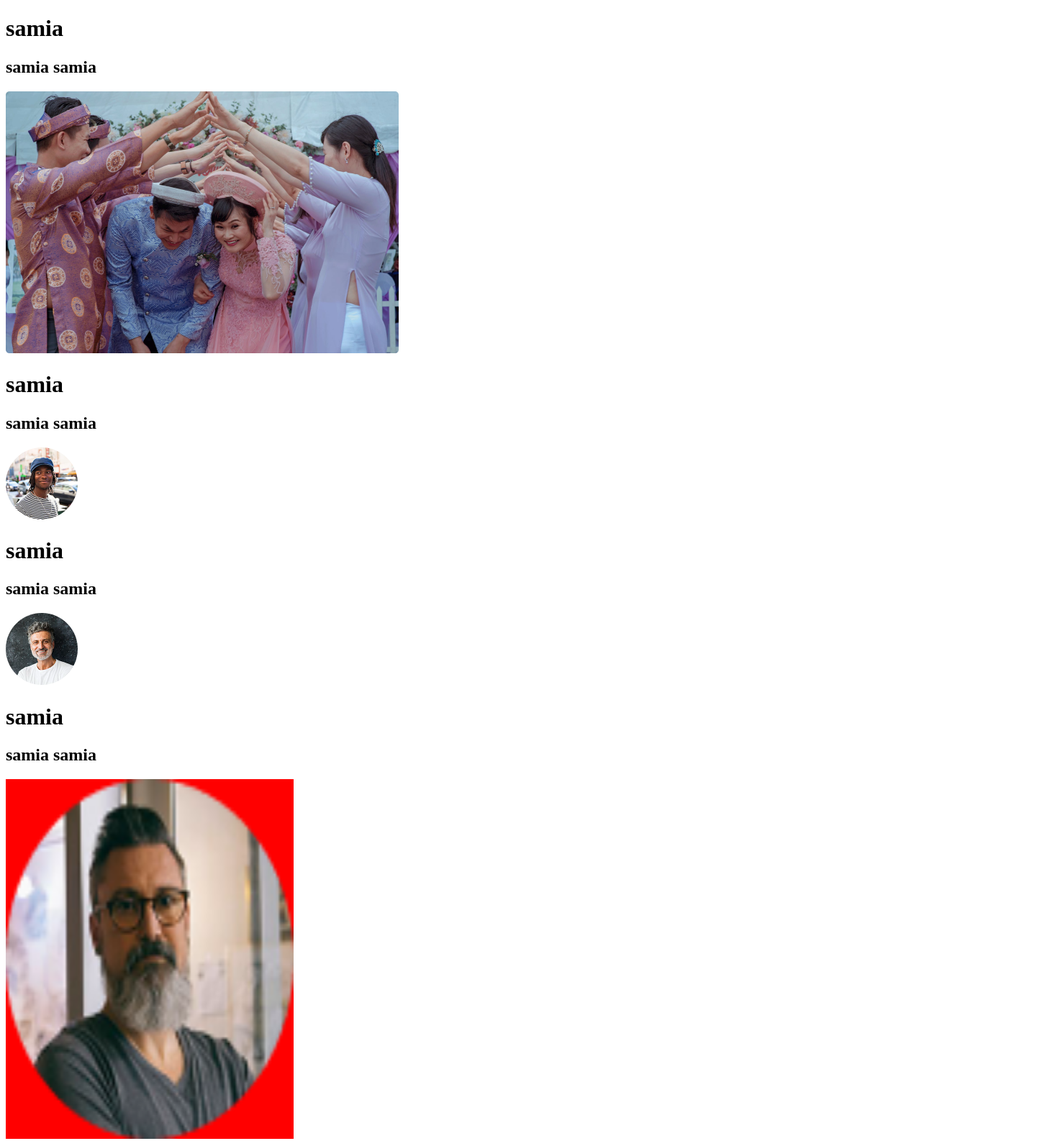
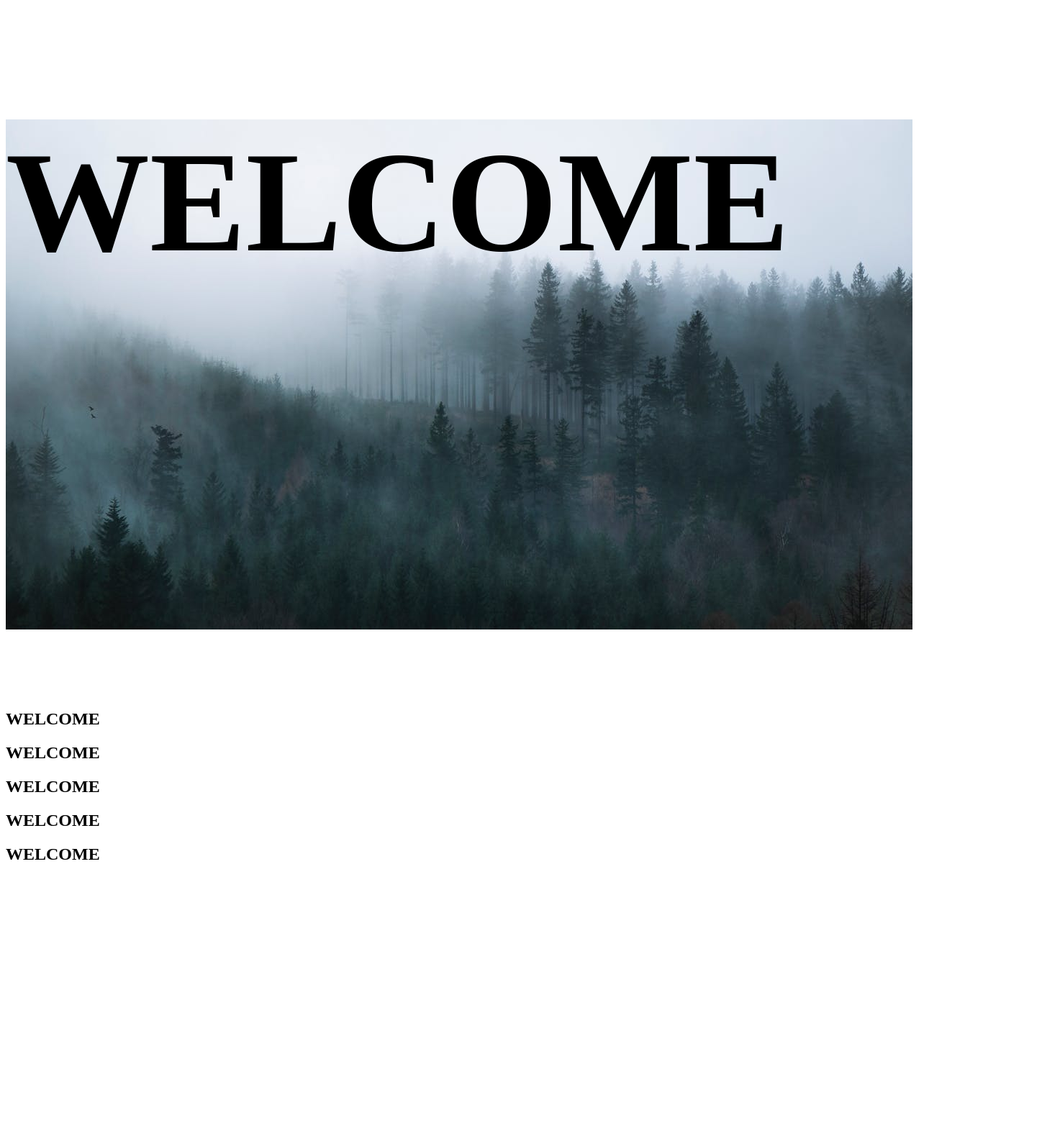
Before and after one commit to Shahadathossainsobuj/samia-first-class, a plain HTML site: page index.html in a window 1280 px wide. Shown: the top 1586 px of the page at 72% size, 1448 px wide, since content can reach past the window. After the commit the page ends 1220 px from the top, so only its background shows below. Drawn offline with Linux system fonts and the light colour scheme.

Commit message:
first commit

```diff
--- a/index.html
+++ b/index.html
@@ -8,34 +8,25 @@
     <title>Document</title>
     <link rel="stylesheet" href="style.css">
 </head>
-<h1>samia</h1>
-<h2>samia samia</h2>
-<img src="images/wedding.png" alt="">
-<h1>samia</h1>
-<h2>samia samia</h2>
-<img class="person-3" src="images/person 3.png" alt="">
-<h1>samia</h1>
-<h2>samia samia</h2>
-<img class="person-2" src="images/person 2.png" alt="">
-<h1>samia</h1>
-<h2>samia samia</h2>
-<img class="person-1" src="images/person 1.png" alt="">
-<h1>samia</h1>
-<h2>samia samia</h2>
-<img class="person-3" src="images/people.png" alt="">
-<h1>samia</h1>
-<h2>samia samia</h2>
-<img class="person-3" src="images/banner.png" alt="">
-
-<p>my name is samia. i am 22 years old. i am a student.</p>
-<div>
-    <h3>new blog</h3>
-    <h5>look mama, i can weite a blog</h5>
-    <p>lorem ipsum,</p>
-</div>
 
 <body>
+    <section class="section-cls-1">
 
+        <div class="div-cls-1">
+
+            <h1>WELCOME</h1>
+
+
+        </div>
+        <div>
+            <h1>WELCOME</h1>
+            <h1>WELCOME</h1>
+            <h1>WELCOME</h1>
+            <h1>WELCOME</h1>
+            <h1>WELCOME</h1>
+
+        </div>
+    </section>
 </body>
 
 </html>
--- a/style.css
+++ b/style.css
@@ -1,9 +1,16 @@
-img.person-1{
-    background-color: red;
-    width: 400px;
-    height: 500px;
+.section-cls-1{
+  background-image: url("images/pexels-photo-3454270.jpeg");
+  background-repeat: no-repeat;
+
 }
-p{
-    background-color: coral;
-    color: darkblue;
+.div-cls-1{
+
+
+
+height: 800px;
 }
+.div-cls-1 h1{
+  font-size: 200px;
+
+
+}
```
Also changed, not shown: images/background img.jpg (added), images/banner.png (deleted), images/motivational.jpg (added), images/people.png (deleted), images/person 1.png (deleted), images/person 2.png (deleted), images/person 3.png (deleted), images/pexels-photo-3454270.jpeg (added), images/reading book.jpg (added), images/wedding.png (deleted).
